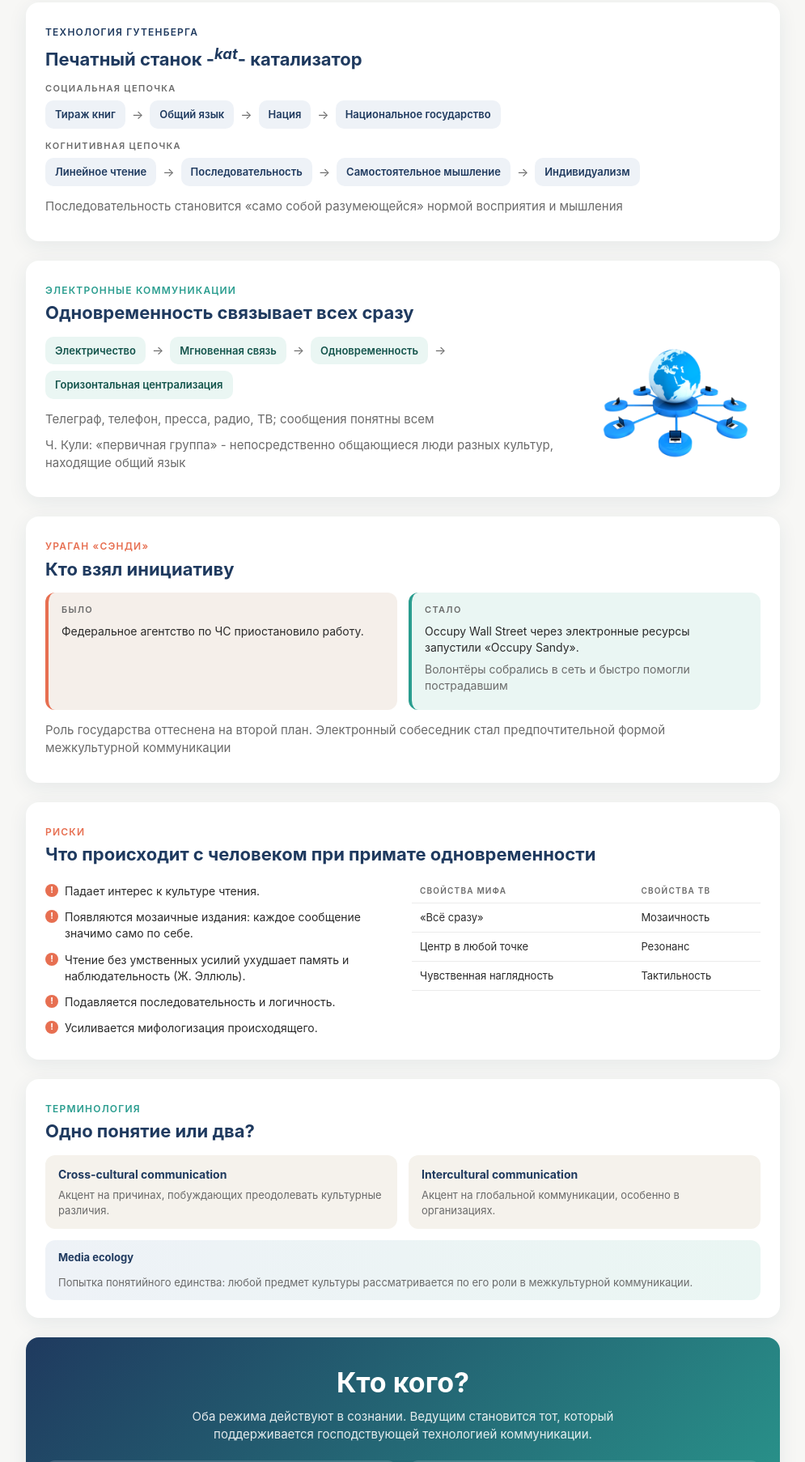
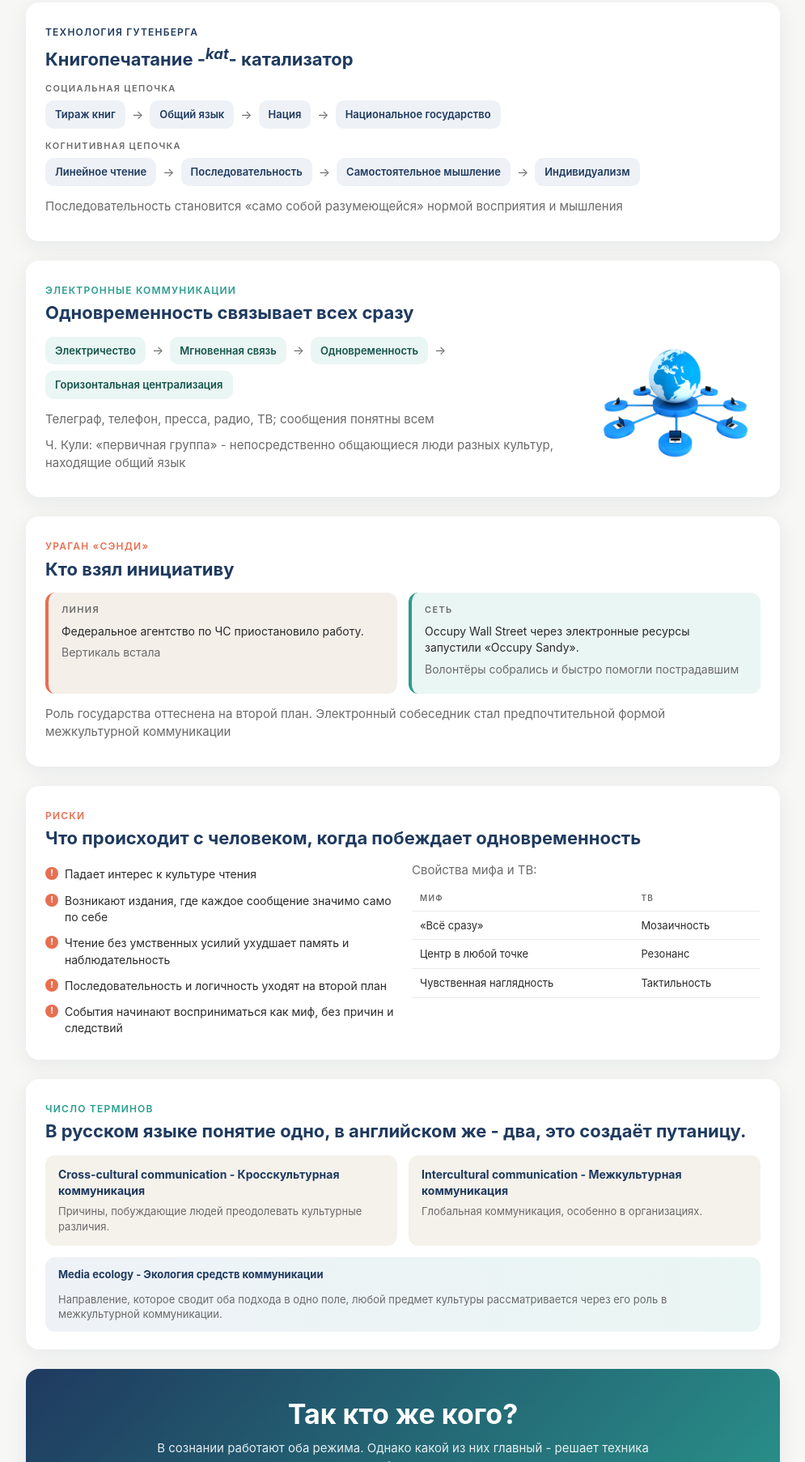
Before and after one commit to kgm-g0/mk-conspect, a plain HTML site: page index.html in a window 1280 px wide. Shown: the part 994-2800 px from the top of the page at 81% size, without its empty margins (142-1137 px from the left). Drawn offline with Linux system fonts and the light colour scheme.

Commit message:
upd to v2

```diff
--- a/index.html
+++ b/index.html
@@ -279,16 +279,16 @@
   position:fixed;top:16px;right:16px;z-index:999;
   width:40px;height:40px;border-radius:50%;
   border:none;background:rgba(31,58,95,.85);color:#fff;
-  font-size:12px;cursor:pointer;
+  font-size:8px;cursor:pointer;
   box-shadow:0 4px 14px rgba(0,0,0,.15);
-  transition:opacity .2s;
+  transition:background-color .2s;
   }
   #fs-btn:hover{background:#1F3A5F;}
   @media print{ #fs-btn{display:none;} }
 
   .footer {
     color: var(--line);
-    font-weight: bold;
+    /* font-weight: bold; */
   }
 
   .img-fit{
@@ -310,7 +310,7 @@
 </head>
 <body>
 <main class="poster">
-  <button id="fs-btn" title="Полный экран" aria-label="Полный экран">[F11]</button>
+  <button id="fs-btn" title="Полный экран" aria-label="Полный экран">[F11]<br>Костыль</button>
   <!-- ===== HERO ===== -->
   <header class="hero">
     <div class="side side-left">
@@ -372,7 +372,7 @@
         <h3>Линия</h3>
         <ul>
           <li><b>Носитель</b><span>книга</span></li>
-          <li><b>Чтение</b><span>от начала до конца</span></li>
+          <li><b>Восприятие</b><span>от начала до конца</span></li>
           <li><b>Логика</b><span>причина => следствие</span></li>
           <li><b>Социум</b><span>индивидуализм</span></li>
           <li><b>Государство</b><span>вертикаль</span></li>
@@ -399,7 +399,7 @@
   <!-- ===== 3. ГУТЕНБЕРГ ===== -->
   <section>
     <span class="kicker line">Технология Гутенберга</span>
-    <h2>Печатный станок -<sup><i>kat</i></sup>- катализатор</h2>
+    <h2>Книгопечатание -<sup><i>kat</i></sup>- катализатор</h2>
 
     <div class="chain-label">Социальная цепочка</div>
     <div class="chain">
@@ -473,14 +473,14 @@
 
     <div class="sandy">
       <div class="box before">
-        <h4>Было</h4>
+        <h4>Линия</h4>
         <p>Федеральное агентство по ЧС приостановило работу.</p>
-        <!-- <p class="muted">Вертикальная управленческая культура — пауза.</p> -->
+        <p class="muted">Вертикаль встала</p>
       </div>
       <div class="box after">
-        <h4>Стало</h4>
+        <h4>Сеть</h4>
         <p>Occupy Wall Street через электронные ресурсы запустили «Occupy Sandy».</p>
-        <p class="muted">Волонтёры собрались в сеть и быстро помогли пострадавшим</p>
+        <p class="muted">Волонтёры собрались и быстро помогли пострадавшим</p>
       </div>
     </div>
 
@@ -492,78 +492,79 @@
   <!-- ===== 6. РИСКИ ===== -->
   <section>
     <span class="kicker accent">Риски</span>
-    <h2>Что происходит с человеком при примате одновременности</h2>
+    <h2>Что происходит с человеком, когда побеждает одновременность</h2>
 
     <div class="risks">
       <ul>
-        <li>Падает интерес к культуре чтения.</li>
-        <li>Появляются мозаичные издания: каждое сообщение значимо само по себе.</li>
-        <li>Чтение без умственных усилий ухудшает память и наблюдательность (Ж. Эллюль).</li>
-        <li>Подавляется последовательность и логичность.</li>
-        <li>Усиливается мифологизация происходящего.</li>
+        <li>Падает интерес к культуре чтения</li>
+        <li>Возникают издания, где каждое сообщение значимо само по себе</li>
+        <li>Чтение без умственных усилий ухудшает память и наблюдательность</li>
+        <li>Последовательность и логичность уходят на второй план</li>
+        <li>События начинают восприниматься как миф, без причин и следствий</li>
         <!-- <li>С 1980-х — когнитивные технологии распознавания образов.</li> -->
       </ul>
-
+      <div>
+      <p class="muted" style="margin-bottom:8px;">Свойства мифа и ТВ:</p>
       <table class="mini-table">
         <thead>
-          <tr><th>Свойства мифа</th><th>Свойства ТВ</th></tr>
+          <tr><th>Миф</th><th>ТВ</th></tr>
         </thead>
         <tbody>
           <tr><td>«Всё сразу»</td><td>Мозаичность</td></tr>
           <tr><td>Центр в любой точке</td><td>Резонанс</td></tr>
           <tr><td>Чувственная наглядность</td><td>Тактильность</td></tr>
         </tbody>
-      </table>
+      </table></div>
     </div>
   </section>
 
   <!-- ===== 7. ТЕРМИНОЛОГИЯ ===== -->
   <section>
-    <span class="kicker">Терминология</span>
-    <h2>Одно понятие или два?</h2>
+    <span class="kicker">Число терминов</span>
+    <h2>В русском языке понятие одно, в английском же - два, это создаёт путаницу.</h2>
 
     <div class="terms">
       <div class="card">
-        <h4>Cross-cultural communication</h4>
-        <p>Акцент на причинах, побуждающих преодолевать культурные различия.</p>
+        <h4>Cross-cultural communication - Кросскультурная коммуникация</h4>
+        <p>Причины, побуждающие людей преодолевать культурные различия.</p>
       </div>
       <div class="card">
-        <h4>Intercultural communication</h4>
-        <p>Акцент на глобальной коммуникации, особенно в организациях.</p>
+        <h4>Intercultural communication - Межкультурная коммуникация</h4>
+        <p>Глобальная коммуникация, особенно в организациях.</p>
       </div>
     </div>
 
     <div class="terms-foot">
-      <b>Media ecology</b>
-      <span>Попытка понятийного единства: любой предмет культуры рассматривается по его роли в межкультурной коммуникации.</span>
+      <b>Media ecology - Экология средств коммуникации</b>
+      <span>Направление, которое сводит оба подхода в одно поле, любой предмет культуры рассматривается через его роль в межкультурной коммуникации.</span>
     </div>
   </section>
 
   <!-- ===== 8. ФИНАЛ ===== -->
   <section class="final">
-    <h2>Кто кого?</h2>
-    <p>Оба режима действуют в сознании. Ведущим становится тот, который поддерживается господствующей технологией коммуникации.</p>
+    <h2>Так кто же кого?</h2>
+    <p>В сознании работают оба режима. Однако какой из них главный - решает техника общения</p>
 
     <div class="two">
       <div>
-        <b>Гутенберг</b>
-        последовательность → индивидуализм → вертикальное государство
+        <b>Книгопечатание (Гутенберг)</b>
+        последовательность → индивидуализм → вертикальные связи
       </div>
       <div>
         <b>Электроника</b>
-        одновременность → сети → горизонтальные связи
+        одновременность → масса → горизонтальные связи
       </div>
     </div>
 
-    <p style="margin-top:22px;font-size:13px;opacity:.85;">
+    <p style="margin-top:26px;font-size:clamp(15px,1.8vw,18px);opacity:.95;">
       Технологии меняют не только коммуникацию, но и самого человека
     </p>
   </section>
 
 
   <section class="footer">
-    <p>Выполнил:<br>Козлов Георгий, гр. 913-ПДо</p>
-    <p>Источник:<br>В. П. Терин. Кто кого? Одновременность и последовательность
+    <p><b>Выполнил:</b><br>Козлов Георгий, гр. 913-ПДо</p>
+    <p><b>Источник:</b><br>В. П. Терин. Кто кого? Одновременность и последовательность
 как проблема межкультурной коммуникации</p>
   </section>
 </main>
```
